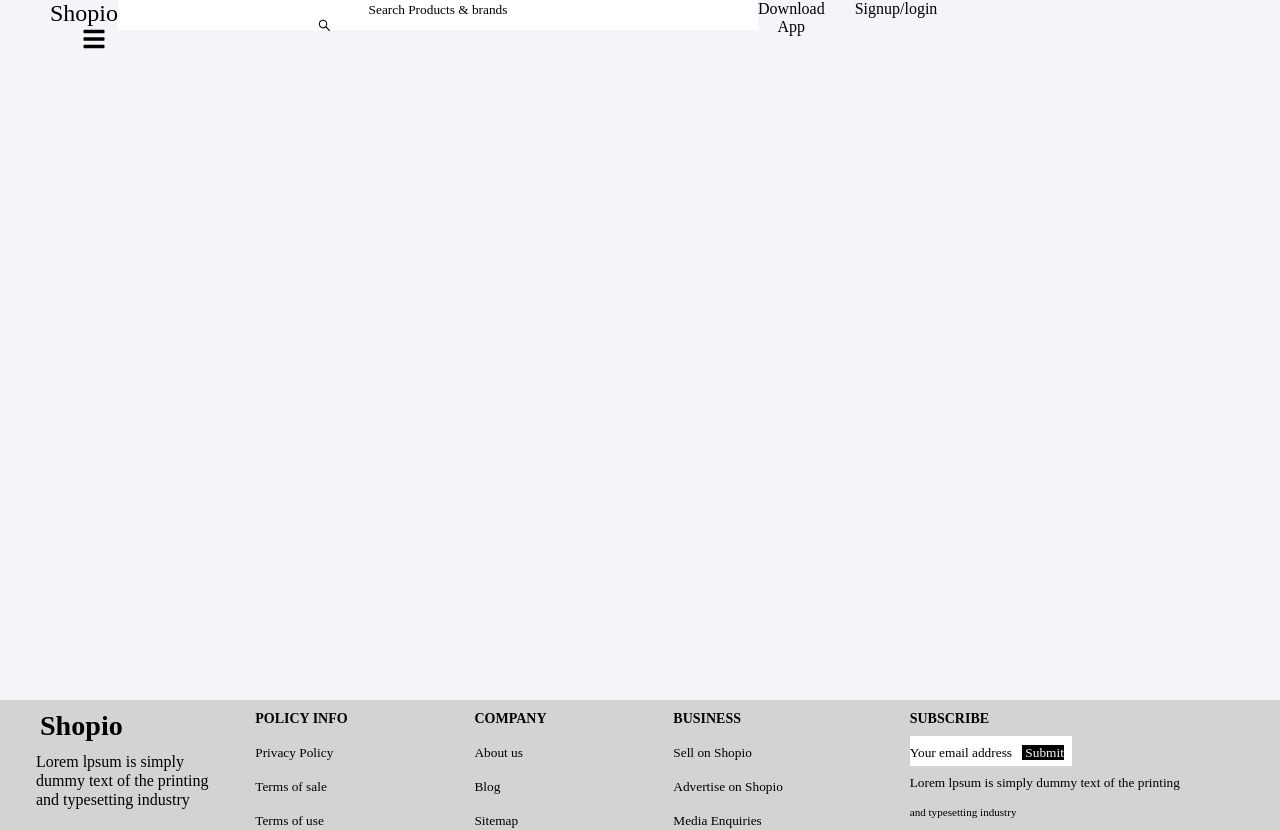
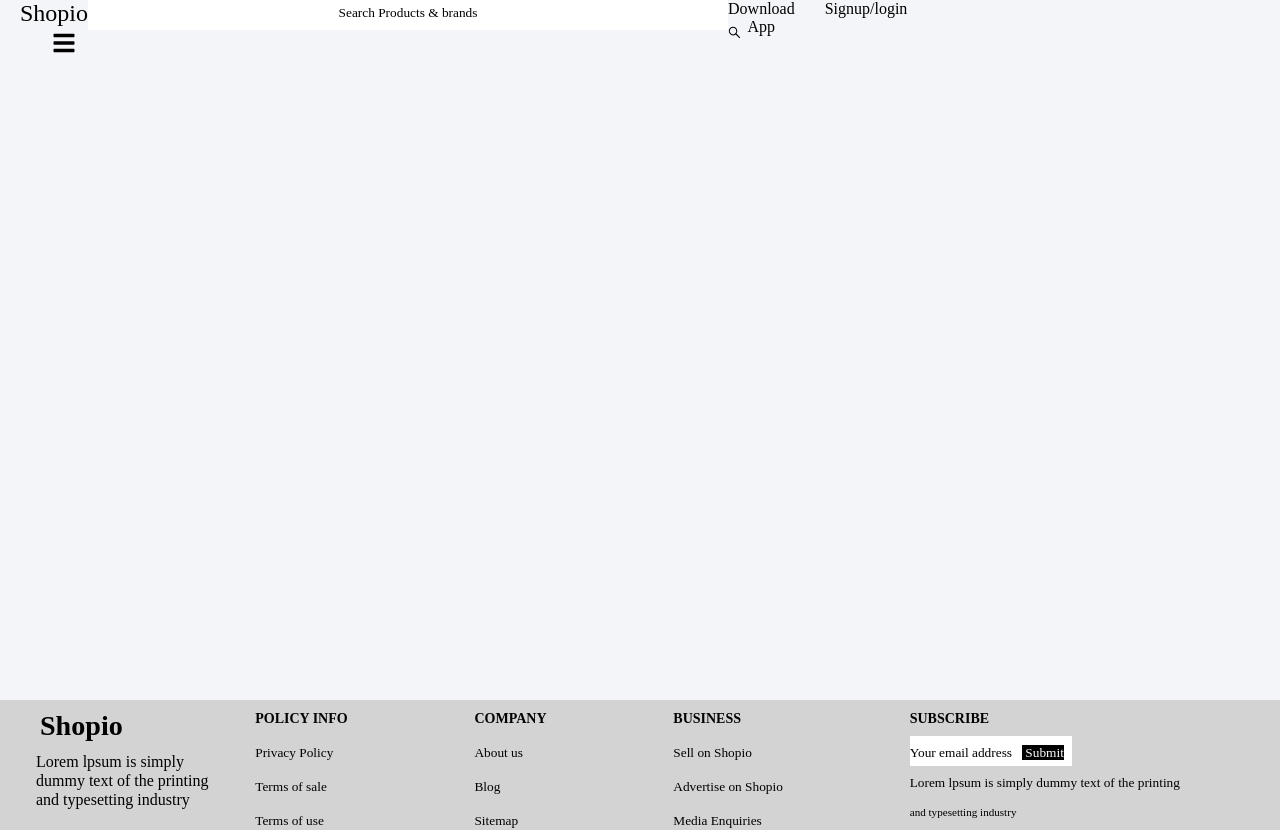
Before and after one commit to HadranielAmon/test-app-header-and-footer, a React (Create React App) app: page / in a window 1280 px wide. Shown: the top 830 px of the page. Built offline with nearby package versions, Linux system fonts and the light colour scheme.

Commit message:
changed position

```diff
--- a/src/body/body.css
+++ b/src/body/body.css
@@ -35,12 +35,14 @@ a{
 .nav__brand{
     font-weight: 500;
     font-size: x-large;
-    margin-left: 50px;
+    margin-left: 20px;
 
 }
 
 .nav__brand-icon{
    margin-left: 10px;
+   position: relative;
+   top: 2px;
 
 }
 
@@ -48,6 +50,8 @@ a{
     font-weight: 100;
     font-size: smaller;
     margin-right: 480px;
+    position: relative;
+    top: 3px;
 
 
 }
@@ -64,6 +68,9 @@ a{
     font-weight: 100;
     font-size: small;
     margin-left: 100px;
+    position: relative;
+    top: 2px;
+    left: 220px;
 
 
 
```
